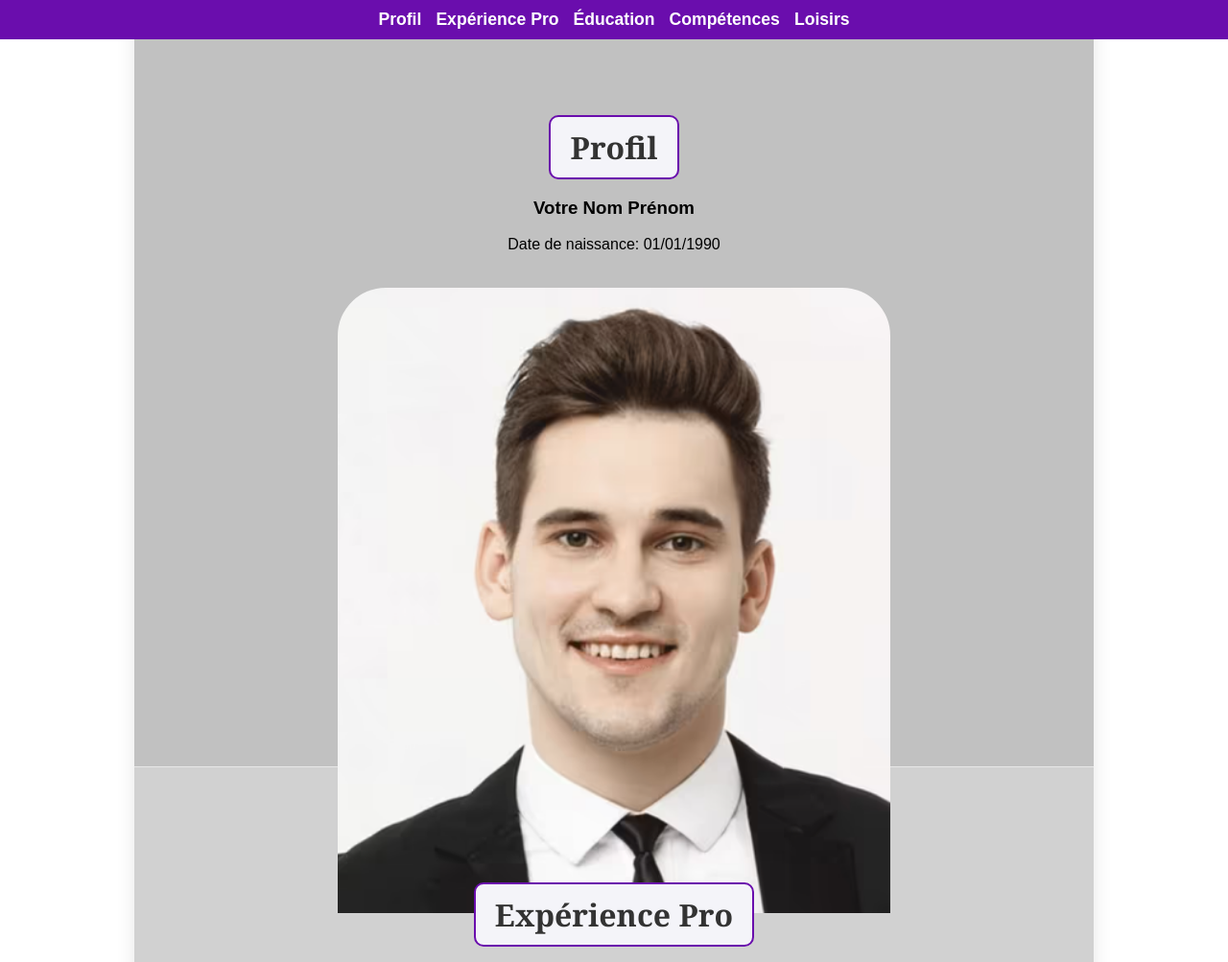
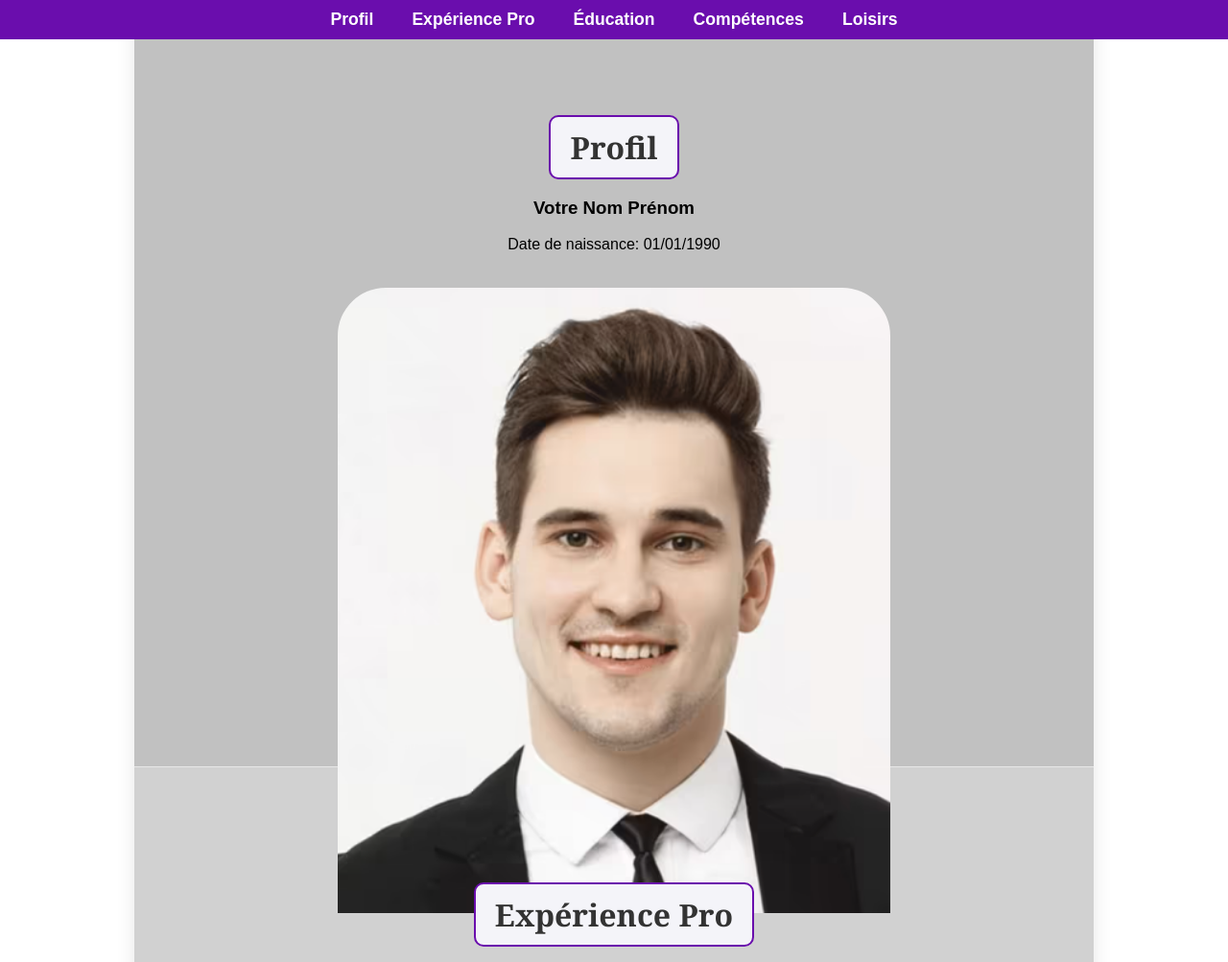
Before and after one commit to KillEvent/CVAXELLE, a plain HTML site: page index.html in a window 1280 px wide. Shown: the top 1003 px of the page at 96% size. Drawn offline with Linux system fonts and the light colour scheme.

Commit message:
Update style.css

```diff
--- a/style.css
+++ b/style.css
@@ -37,7 +37,7 @@ body {
     margin: 0;
     display: flex;
     justify-content: center;
-    gap: 15px;
+    gap: 40px;
 }
 
 .menu li {
```
